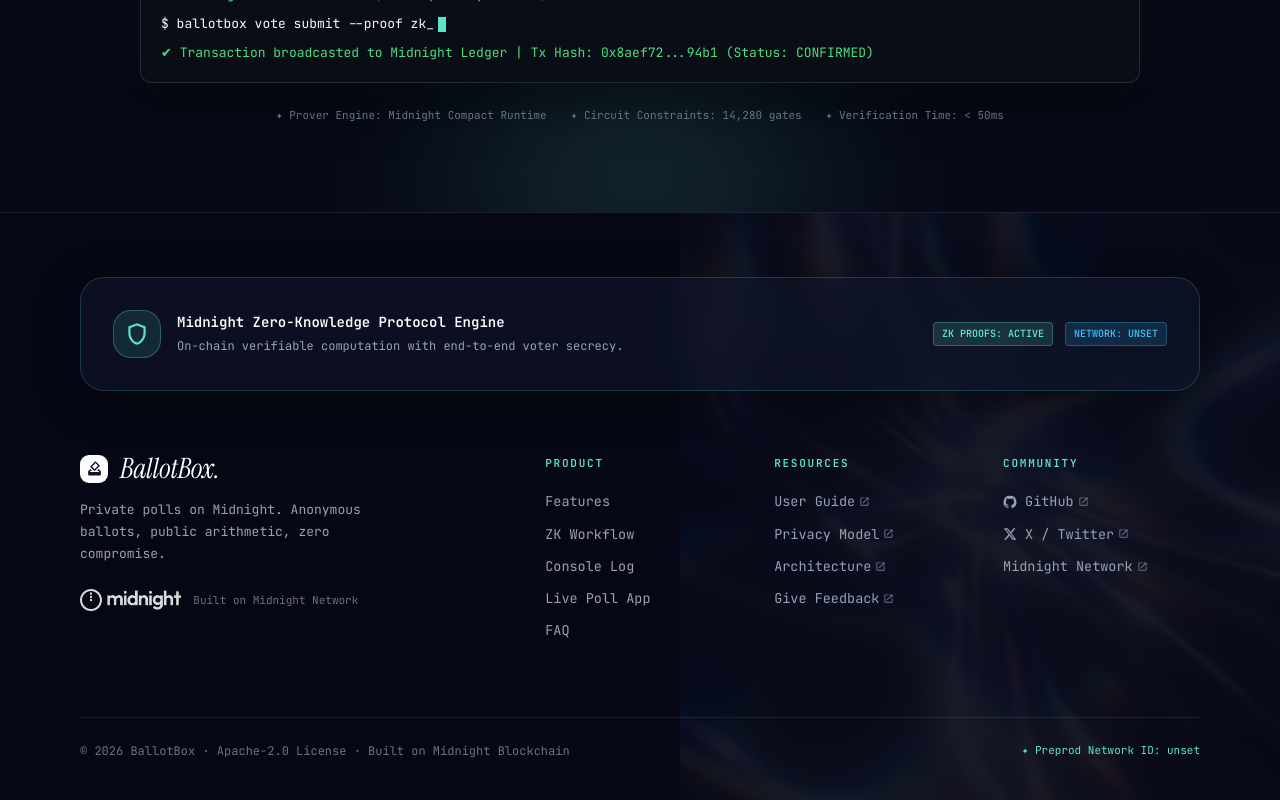
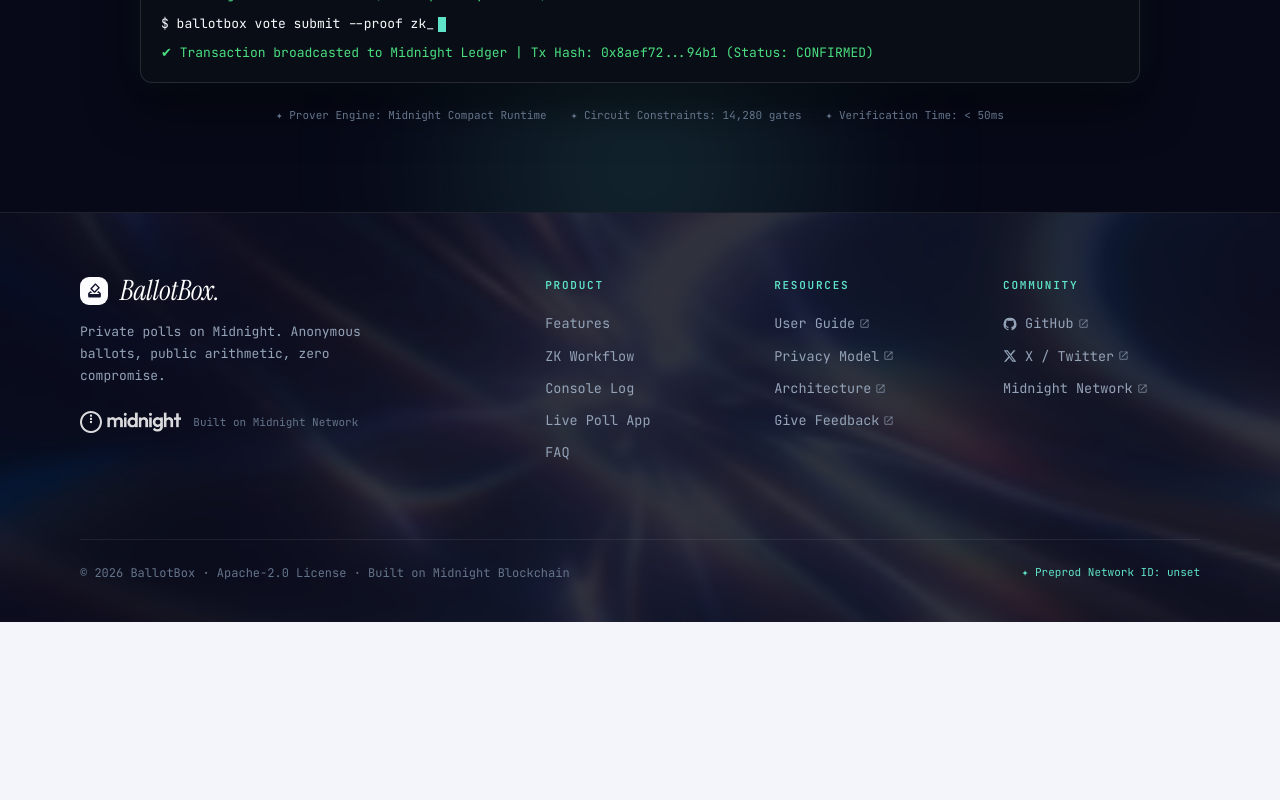
Before and after one commit to mesayanroy/BallotBox, a React (Vite) app in the folder private-polling-ui/: page / in a window 1280 px wide. Shown: the part 5449-6249 px from the top of the page. After the commit the page ends 6071 px from the top, so only its background shows below. Built offline with nearby package versions, Linux system fonts and the light colour scheme; no server answers; what @midnight-ntwrk/midnight-js-network-id would draw is missing.

Commit message:
feat(footer): stretch background image across entire footer and remove ZK card

```diff
--- a/private-polling-ui/src/components/Layout/MainLayout.tsx
+++ b/private-polling-ui/src/components/Layout/MainLayout.tsx
@@ -72,19 +72,19 @@
       overflow: 'hidden',
     }}
   >
-    {/* Ambient Prism Background Graphic Overlay */}
+    {/* Ambient Prism Background Graphic Overlay - stretched across entire footer */}
     <Box
       aria-hidden
       sx={{
         position: 'absolute',
-        top: 0,
-        right: 0,
-        width: '600px',
+        inset: 0,
+        width: '100%',
         height: '100%',
         backgroundImage: 'url(/images/hero-prism.png)',
         backgroundSize: 'cover',
         backgroundPosition: 'center',
-        opacity: 0.08,
+        backgroundRepeat: 'no-repeat',
+        opacity: 0.18,
         mixBlendMode: 'screen',
         pointerEvents: 'none',
       }}
@@ -101,75 +101,6 @@
         zIndex: 1,
       }}
     >
-      {/* Top Banner Card Inside Footer */}
-      <Box
-        sx={{
-          p: { xs: 3, md: 4 },
-          mb: { xs: 6, md: 8 },
-          borderRadius: 4,
-          backgroundColor: 'rgba(15, 23, 42, 0.6)',
-          border: '1px solid rgba(95, 227, 200, 0.2)',
-          backdropFilter: 'blur(16px)',
-          display: 'flex',
-          flexDirection: { xs: 'column', md: 'row' },
-          alignItems: { xs: 'flex-start', md: 'center' },
-          justifyContent: 'space-between',
-          gap: 3,
-          boxShadow: '0 10px 40px rgba(0, 0, 0, 0.4)',
-        }}
-      >
-        <Box sx={{ display: 'flex', alignItems: 'center', gap: 2 }}>
-          <Box
-            sx={{
-              width: 48,
-              height: 48,
-              borderRadius: 3,
-              backgroundColor: 'rgba(95, 227, 200, 0.12)',
-              border: '1px solid rgba(95, 227, 200, 0.3)',
-              display: 'grid',
-              placeItems: 'center',
-              color: '#5fe3c8',
-            }}
-          >
-            <ShieldCheckIcon sx={{ fontSize: 26 }} />
-          </Box>
-          <Box>
-            <Typography sx={{ fontFamily: mono, fontSize: 14, fontWeight: 700, color: '#ffffff' }}>
-              Midnight Zero-Knowledge Protocol Engine
-            </Typography>
-            <Typography sx={{ fontFamily: mono, fontSize: 12, color: '#94a3b8', mt: 0.5 }}>
-              On-chain verifiable computation with end-to-end voter secrecy.
-            </Typography>
-          </Box>
-        </Box>
-
-        <Box sx={{ display: 'flex', alignItems: 'center', gap: 1.5, flexWrap: 'wrap' }}>
-          <Chip
-            label="ZK PROOFS: ACTIVE"
-            size="small"
-            sx={{
-              backgroundColor: 'rgba(95, 227, 200, 0.15)',
-              color: '#5fe3c8',
-              fontFamily: mono,
-              fontSize: 10,
-              fontWeight: 700,
-              border: '1px solid rgba(95, 227, 200, 0.3)',
-            }}
-          />
-          <Chip
-            label={`NETWORK: ${NETWORK_ID.toUpperCase()}`}
-            size="small"
-            sx={{
-              backgroundColor: 'rgba(56, 189, 248, 0.15)',
-              color: '#38bdf8',
-              fontFamily: mono,
-              fontSize: 10,
-              fontWeight: 700,
-              border: '1px solid rgba(56, 189, 248, 0.3)',
-            }}
-          />
-        </Box>
-      </Box>
 
       {/* Footer Main Grid */}
       <Box
```
